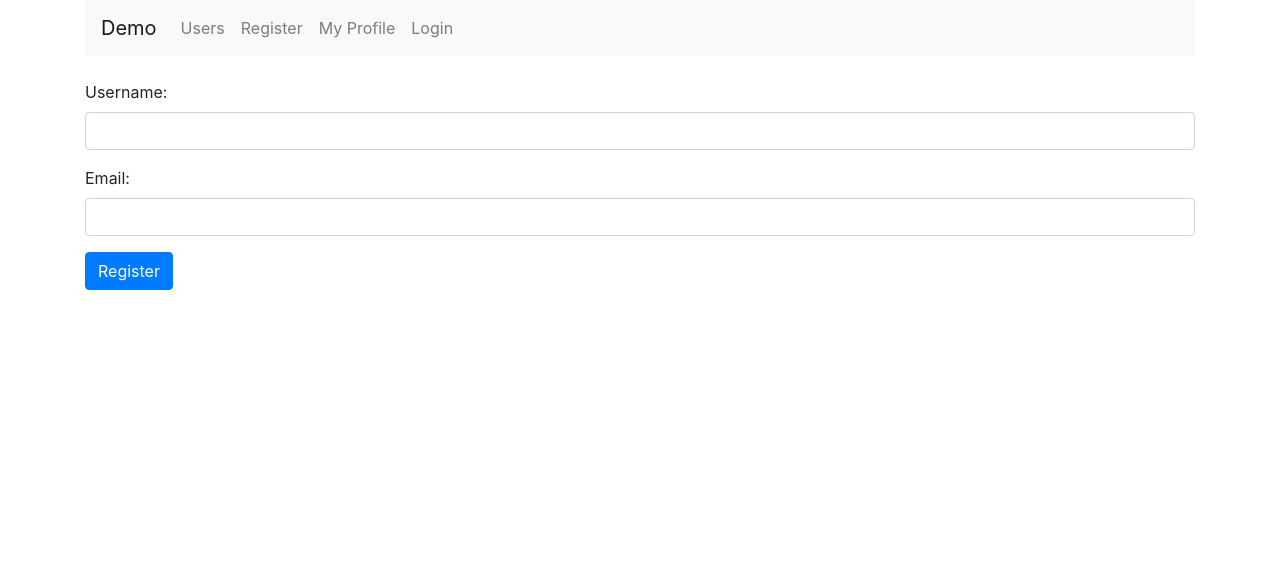
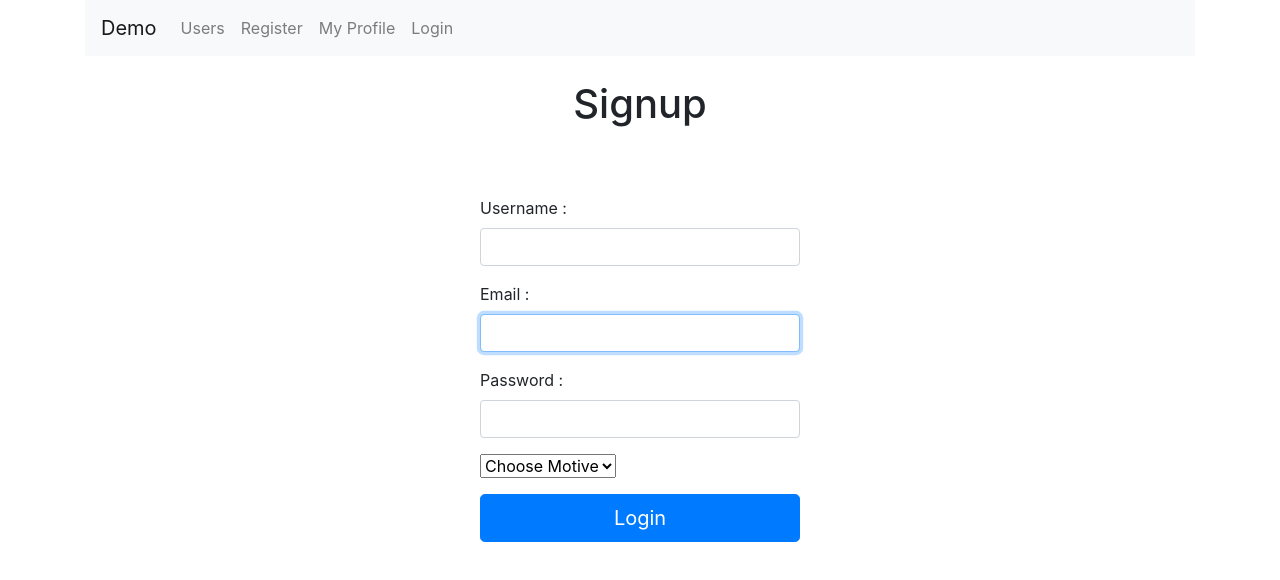
Before and after one commit to princesinghtomar/job-application-portal, a React (Create React App) app in the folder frontend/: page /register in a window 1280 px wide. Shown: the top 580 px of the page. Built offline with nearby package versions, Linux system fonts and the light colour scheme.

Commit message:
made the register page

```diff
--- a/frontend/src/components/Common/Home.js
+++ b/frontend/src/components/Common/Home.js
@@ -1,8 +1,8 @@
 import React, { Component } from 'react';
 import Form from "react-bootstrap/Form";
-import Button from "react-bootstrap/Button";
+/* import Button from "react-bootstrap/Button";
 import "../css/login.css"
-import axios from 'axios';
+import axios from 'axios'; */
 
 export default class Home extends Component {
 
@@ -13,15 +13,15 @@ export default class Home extends Component {
             password: '',
             motive: ''
         };
-
+/*
         this.handleEmail = this.handleEmail.bind(this);
         this.handlePassword = this.handlePassword.bind(this);
         this.handleDropdown = this.handleDropdown.bind(this);
-        this.onSubmit = this.onSubmit.bind(this);
+        this.onSubmit = this.onSubmit.bind(this); */
 
     }
 
-    handleEmail(event) {
+   /*  handleEmail(event) {
         this.setState({ email: event.target.value });
     }
 
@@ -55,12 +55,13 @@ export default class Home extends Component {
             password: '',
             motive: ''
         });
-    }
+    }*/
 
     render() {
         return (
             <div>
-                <div>
+                Happy coding
+                {/* <div>
                     <h1 style={{ textAlign: "center" }}>
                         Login
                     </h1>
@@ -89,7 +90,7 @@ export default class Home extends Component {
                             Login
                         </Button>
                     </form>
-                </div>
+                </div> */}
             </div>
         )
     }
--- a/frontend/src/components/Common/Register.js
+++ b/frontend/src/components/Common/Register.js
@@ -1,4 +1,7 @@
-import React, {Component} from 'react';
+import React, { Component } from 'react';
+import Form from "react-bootstrap/Form";
+import Button from "react-bootstrap/Button";
+import "../css/login.css"
 import axios from 'axios';
 
 export default class Register extends Component {
@@ -7,67 +10,104 @@ export default class Register extends Component {
         super(props);
 
         this.state = {
-            name: '',
+            username: '',
             email: '',
-            date:null
+            password: '',
+            motive: ''
         }
 
         this.onChangeUsername = this.onChangeUsername.bind(this);
         this.onChangeEmail = this.onChangeEmail.bind(this);
+        this.onChangePassword = this.onChangePassword.bind(this);
+        this.onChangeMotive = this.onChangeMotive.bind(this);
         this.onSubmit = this.onSubmit.bind(this);
     }
 
     onChangeUsername(event) {
-        this.setState({ name: event.target.value });
+        this.setState({ username: event.target.value });
     }
 
     onChangeEmail(event) {
         this.setState({ email: event.target.value });
     }
 
+    onChangePassword(event) {
+        this.setState({ password: event.target.value });
+    }
+
+    onChangeMotive(event) {
+        this.setState({ motive: event.target.value });
+    }
+
     onSubmit(e) {
         e.preventDefault();
 
         const newUser = {
-            name: this.state.name,
+            username: this.state.username,
             email: this.state.email,
-            date: Date.now()
+            password: this.state.password,
+            motive: this.state.motive
         }
-        axios.post('http://localhost:4000/user/register', newUser)
-             .then(res => {alert("Created\t" + res.data.name);console.log(newUser)})
-             ;
 
-        this.setState({
-            name: '',
+        var temp = this.state.email.length > 0 &&
+            this.state.password.length > 0 &&
+            this.state.motive.length > 0 &&
+            this.state.username.length > 0;
+
+        if (temp) {
+            axios.post('http://localhost:4000/user/register', newUser)
+                .then(res => { alert("Created\t" + res.data.username); console.log(newUser) })
+                ;
+        }
+
+       /*  this.setState({
+            username: '',
             email: '',
-            date:null
-        });
+            password: '',
+            motive: ''
+        }); */
     }
 
     render() {
         return (
             <div>
-                <form onSubmit={this.onSubmit}>
-                    <div className="form-group">
-                        <label>Username: </label>
-                        <input type="text"
-                               className="form-control"
-                               value={this.state.name}
-                               onChange={this.onChangeUsername}
-                               />
-                    </div>
-                    <div className="form-group">
-                        <label>Email: </label>
-                        <input type="text"
-                               className="form-control"
-                               value={this.state.email}
-                               onChange={this.onChangeEmail}
-                               />
-                    </div>
-                    <div className="form-group">
-                        <input type="submit" value="Register" className="btn btn-primary"/>
-                    </div>
-                </form>
+                <div>
+                    <h1 style={{ textAlign: "center" }}>
+                        Signup
+                    </h1>
+                </div>
+                <div className="Signup">
+                    <form onSubmit={this.onSubmit}>
+                        <Form.Group size="lg" controlId="username">
+                            <label>
+                                Username :
+                            </label>
+                            <Form.Control autoFocus type="username" value={this.state.username} onChange={this.onChangeUsername} />
+                        </Form.Group>
+                        <Form.Group size="lg" controlId="email">
+                            <label>
+                                Email :
+                            </label>
+                            <Form.Control autoFocus type="email" value={this.state.email} onChange={this.onChangeEmail} />
+                        </Form.Group>
+                        <Form.Group size="lg" controlId="password">
+                            <label>
+                                Password :
+                            </label>
+                            <Form.Control autofocus type="password" value={this.state.password} onChange={this.onChangePassword} />
+                        </Form.Group>
+                        <Form.Group size="lg" controlId="dropdown">
+                            <select value={this.state.motive} onChange={this.onChangeMotive}>
+                                <option value="">Choose Motive</option>
+                                <option value="recruiter">Recruiter</option>
+                                <option value="jobapplicant">Job Applicant</option>
+                            </select>
+                        </Form.Group>
+                        <Button block size="lg" type="submit" value="Signin">
+                            Login
+                        </Button>
+                    </form>
+                </div>
             </div>
         )
     }
--- a/frontend/src/components/Common/login.js
+++ b/frontend/src/components/Common/login.js
@@ -1,7 +1,7 @@
 import React, { Component } from 'react';
 import Form from "react-bootstrap/Form";
 import Button from "react-bootstrap/Button";
-import "../css/login.css"
+import "../css/signup.css"
 import axios from 'axios';
 
 export default class Home extends Component {
@@ -31,12 +31,6 @@ export default class Home extends Component {
 
     handleDropdown(event) {
         this.setState({ motive: event.target.value });
-    }
-
-    validateForm() {
-        return this.state.email.length > 0 &&
-            this.state.password.length > 0 &&
-            this.state.motive.length > 0;
     }
 
     onSubmit(event) {
@@ -93,14 +87,14 @@ export default class Home extends Component {
                             </label>
                             <Form.Control type="password" value={this.state.password} onChange={this.handlePassword} />
                         </Form.Group>
-                        <Form.Group size="lg" controlId="password">
+                        <Form.Group size="lg" controlId="dropdown">
                             <select value={this.state.motive} onChange={this.handleDropdown}>
                                 <option value="">Choose Motive</option>
                                 <option value="recruiter">Recruiter</option>
                                 <option value="jobapplicant">Job Applicant</option>
                             </select>
                         </Form.Group>
-                        <Button block size="lg" type="submit" value="Signin" disabled={!this.validateForm}>
+                        <Button block size="lg" type="submit" value="Signin" >
                             Login
                         </Button>
                     </form>
--- /dev/null
+++ b/frontend/src/components/css/signup.css
@@ -0,0 +1,10 @@
+@media all and (min-width: 480px) {
+    .Signup {
+      padding: 60px 0;
+    }
+
+    .Signup form {
+      margin: 0 auto;
+      max-width: 320px;
+    }
+  }
```
Also changed, not shown: frontend/src/components/Common/Register-job-applicant.js (deleted, +0 -74 lines), frontend/src/components/Common/login_page.js (deleted, +0 -117 lines), 2 other files (tests, documents, lock files or other folders).
